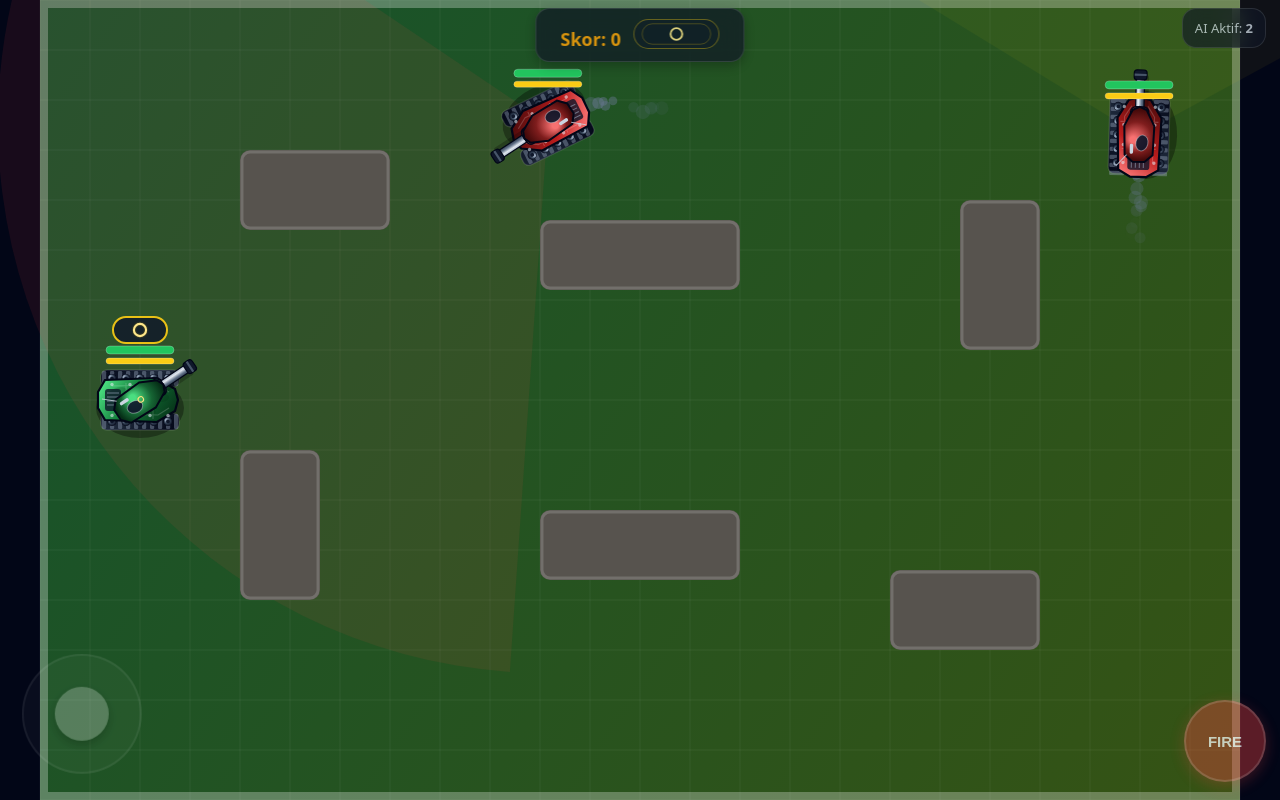
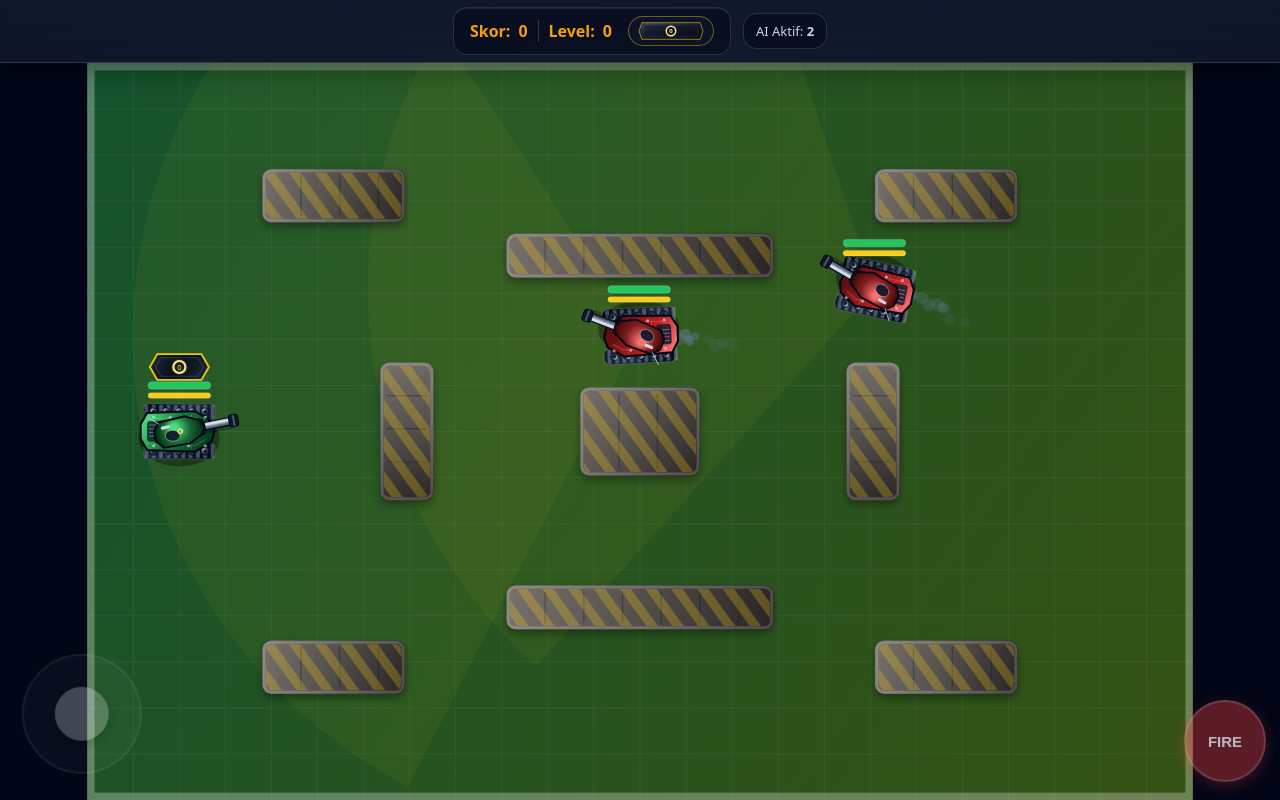
Before and after one commit to dosen-uinsi/TANK-MATH-ARMY, a plain HTML site: page index.html in a window 1280 px wide. Drawn offline with Linux system fonts and the light colour scheme.

Commit message:
Update layout and styles for game interface
Refactor CSS styles for layout and game elements.

```diff
--- a/index.html
+++ b/index.html
@@ -22,6 +22,7 @@
     }
     body {
       margin: 0;
+      width: 100vw;
       min-height: 100vh;
       min-height: 100dvh;
       background: radial-gradient(circle at top, #1f2937, #030712 72%);
@@ -33,32 +34,58 @@
       -webkit-user-select: none;
       -webkit-touch-callout: none;
       -webkit-tap-highlight-color: transparent;
+      display: flex;
+      flex-direction: column;
+    }
+    .game-area {
+      position: relative;
+      flex: 1 1 auto;
+      min-height: 0;
+      width: 100vw;
+      overflow: hidden;
+      background: #020617;
     }
     #game {
-      width: 100vw;
-      height: 100vh;
-      height: 100dvh;
+      width: 100%;
+      height: 100%;
       display: block;
       cursor: crosshair;
     }
+    .top-panel {
+      flex: 0 0 auto;
+      min-height: calc(54px + env(safe-area-inset-top, 0px));
+      padding: calc(7px + env(safe-area-inset-top, 0px)) max(12px, env(safe-area-inset-right, 0px)) 7px max(12px, env(safe-area-inset-left, 0px));
+      display: flex;
+      align-items: center;
+      justify-content: center;
+      gap: 12px;
+      background: linear-gradient(180deg, rgba(15,23,42,0.96), rgba(15,23,42,0.82));
+      border-bottom: 1px solid rgba(255,255,255,0.14);
+      box-shadow: 0 8px 22px rgba(0,0,0,0.32);
+      z-index: 30;
+    }
     .score-board {
-      position: fixed;
-      top: calc(8px + env(safe-area-inset-top, 0px));
-      left: 50%;
-      transform: translateX(-50%);
-      background: var(--panel);
-      padding: 10px 24px;
+      display: inline-flex;
+      align-items: center;
+      justify-content: center;
+      gap: 8px;
+      background: rgba(2, 6, 23, 0.52);
+      padding: 8px 16px;
       border-radius: 14px;
       border: 1px solid rgba(255,255,255,0.14);
       backdrop-filter: blur(10px);
       font-weight: 800;
-      font-size: 18px;
+      font-size: 16px;
       color: var(--accent);
-      z-index: 10;
-      box-shadow: 0 4px 12px rgba(0,0,0,0.3);
+      box-shadow: inset 0 1px 0 rgba(255,255,255,0.09);
       pointer-events: none;
-      opacity: 0.86;
       white-space: nowrap;
+    }
+    .score-separator {
+      width: 1px;
+      height: 22px;
+      background: rgba(255,255,255,0.18);
+      margin: 0 2px;
     }
     .rank-symbol {
       display: inline-flex;
@@ -81,10 +108,16 @@
     }
 
     .status {
-      position: fixed; top: calc(8px + env(safe-area-inset-top, 0px)); right: calc(14px + env(safe-area-inset-right, 0px)); padding: 10px 12px;
-      border: 1px solid rgba(255,255,255,0.14); border-radius: 14px;
-      background: var(--panel); color: var(--muted); font-size: 13px;
-      backdrop-filter: blur(10px); user-select: none; pointer-events: none; opacity: 0.78;
+      padding: 8px 12px;
+      border: 1px solid rgba(255,255,255,0.14);
+      border-radius: 14px;
+      background: rgba(2, 6, 23, 0.48);
+      color: var(--muted);
+      font-size: 13px;
+      backdrop-filter: blur(10px);
+      user-select: none;
+      pointer-events: none;
+      white-space: nowrap;
     }
     .center-modal {
       position: fixed; inset: 0; display: none; place-items: center;
@@ -174,15 +207,20 @@
     }
 
     @media (max-width: 780px) {
+      .top-panel {
+        min-height: calc(42px + env(safe-area-inset-top, 0px));
+        padding-top: calc(5px + env(safe-area-inset-top, 0px));
+        padding-bottom: 5px;
+        gap: 6px;
+      }
       .status { display: none; }
       .score-board {
-        top: calc(6px + env(safe-area-inset-top, 0px));
-        font-size: 13px;
-        padding: 5px 10px;
+        font-size: 12px;
+        padding: 5px 9px;
         border-radius: 11px;
-        background: rgba(17, 24, 39, 0.56);
-        opacity: 0.72;
-      }
+        background: rgba(2, 6, 23, 0.50);
+      }
+      .score-separator { height: 18px; }
       .rank-symbol {
         width: 62px;
         height: 24px;
@@ -212,11 +250,18 @@
   </style>
 </head>
 <body>
-  <div class="score-board">Skor: <span id="scoreVal">0</span> <span class="rank-symbol" id="rankIcon">0</span></div>
-  <canvas id="game" aria-label="Tank Battles game canvas"></canvas>
-
-
-  <div class="status">AI Aktif: <b id="aiState">2</b></div>
+  <div class="top-panel" aria-label="Panel skor dan level di luar arena permainan">
+    <div class="score-board">
+      Skor: <span id="scoreVal">0</span>
+      <span class="score-separator"></span>
+      Level: <span id="levelVal">0</span>
+      <span class="rank-symbol" id="rankIcon">0</span>
+    </div>
+    <div class="status">AI Aktif: <b id="aiState">2</b></div>
+  </div>
+  <main class="game-area">
+    <canvas id="game" aria-label="Tank Battles game canvas"></canvas>
+  </main>
 
   <div class="center-modal" id="modal">
     <div class="modal-card">
@@ -242,6 +287,7 @@
       const ctx = canvas.getContext('2d');
       const aiStateEl = document.getElementById('aiState');
       const scoreVal = document.getElementById('scoreVal');
+      const levelVal = document.getElementById('levelVal');
       const rankIconEl = document.getElementById('rankIcon');
       const modal = document.getElementById('modal');
       const modalTitle = document.getElementById('modalTitle');
@@ -267,14 +313,22 @@
       let ammoBoxTimer = 5;
 
       const waypoints = [
-        { x: 100, y: 100 }, { x: 1100, y: 100 }, { x: 1100, y: 700 }, { x: 100, y: 700 },
-        { x: 120, y: 400 }, { x: 1080, y: 400 }, { x: 600, y: 400 }
+        { x: 100, y: 100 }, { x: 600, y: 95 }, { x: 1100, y: 100 },
+        { x: 1080, y: 400 }, { x: 1100, y: 700 }, { x: 600, y: 705 },
+        { x: 100, y: 700 }, { x: 120, y: 400 }, { x: 600, y: 400 }
       ];
 
+      // Rintangan disusun lebih simetris: ada cover, jalur tengah, dan jalur samping yang masih terbuka.
       const obstacles = [
-        { x: 200, y: 150, w: 150, h: 80 }, { x: 850, y: 570, w: 150, h: 80 },
-        { x: 200, y: 450, w: 80, h: 150 }, { x: 920, y: 200, w: 80, h: 150 },
-        { x: 500, y: 220, w: 200, h: 70 }, { x: 500, y: 510, w: 200, h: 70 }
+        { x: 190, y: 115, w: 155, h: 58, style: 'bunker' },
+        { x: 855, y: 115, w: 155, h: 58, style: 'bunker' },
+        { x: 190, y: 627, w: 155, h: 58, style: 'bunker' },
+        { x: 855, y: 627, w: 155, h: 58, style: 'bunker' },
+        { x: 455, y: 185, w: 290, h: 48, style: 'wall' },
+        { x: 455, y: 567, w: 290, h: 48, style: 'wall' },
+        { x: 318, y: 325, w: 58, h: 150, style: 'tower' },
+        { x: 824, y: 325, w: 58, h: 150, style: 'tower' },
+        { x: 535, y: 352, w: 130, h: 96, style: 'center' }
       ];
 
       let dpr = 1, scale = 1, offsetX = 0, offsetY = 0;
@@ -339,50 +393,51 @@
       function rankToSvg(rank) {
         const gold = rank.color || '#facc15';
         const red = rank.color || '#ef4444';
-        const stroke = rank.type.includes('red') ? red : gold;
-        const glow = rank.type.includes('red') ? '#fecaca' : '#fef3c7';
-        const parts = [`<svg viewBox="0 0 96 30" aria-label="${rank.name}" role="img" xmlns="http://www.w3.org/2000/svg">`];
-        parts.push(`<rect x="1" y="1" width="94" height="28" rx="14" fill="rgba(15,23,42,0.35)" stroke="rgba(250,204,21,0.38)"/>`);
+        const color = rank.type.includes('red') ? red : gold;
+        const stroke = rank.type.includes('red') ? '#fecaca' : '#fff7cc';
+        const parts = [`<svg viewBox="0 0 118 38" aria-label="${rank.name}" role="img" xmlns="http://www.w3.org/2000/svg">`];
+        parts.push(`<defs><linearGradient id="rankBg" x1="0" y1="0" x2="1" y2="1"><stop offset="0" stop-color="#334155"/><stop offset="0.48" stop-color="#111827"/><stop offset="1" stop-color="#020617"/></linearGradient></defs>`);
+        parts.push(`<path d="M10 5 H108 L113 19 L108 33 H10 L5 19 Z" fill="url(#rankBg)" stroke="rgba(250,204,21,0.72)" stroke-width="1.4"/>`);
+        parts.push(`<path d="M15 9 H103 L106 19 L103 29 H15 L12 19 Z" fill="rgba(15,23,42,0.45)" stroke="rgba(255,255,255,0.12)" stroke-width="1"/>`);
         if (rank.type === 'none') {
-          parts.push(`<circle cx="48" cy="15" r="8" fill="none" stroke="#fde68a" stroke-width="2.5"/>`);
+          parts.push(`<circle cx="59" cy="19" r="8" fill="none" stroke="#fde68a" stroke-width="2.5"/>`);
+          parts.push(`<text x="59" y="22.2" text-anchor="middle" font-size="10" font-weight="900" fill="#fde68a" font-family="system-ui, sans-serif">0</text>`);
         } else if (rank.type === 'bar-red') {
-          const h = 3.8, gap = 3.6, total = rank.count * h + (rank.count - 1) * gap;
+          const h = 4, gap = 4, total = rank.count * h + (rank.count - 1) * gap;
           for (let i = 0; i < rank.count; i++) {
-            const y = 15 - total / 2 + i * (h + gap);
-            parts.push(`<rect x="31" y="${y.toFixed(1)}" width="34" height="${h}" rx="1.6" fill="${red}" stroke="${glow}" stroke-width="0.6"/>`);
+            const y = 19 - total / 2 + i * (h + gap);
+            parts.push(`<rect x="38" y="${y.toFixed(1)}" width="42" height="${h}" rx="1.5" fill="${red}" stroke="${stroke}" stroke-width="0.7"/>`);
           }
         } else if (rank.type === 'chevron-red' || rank.type === 'chevron-gold') {
-          const gap = 4.7;
-          const startY = 20 - (rank.count - 1) * gap / 2;
+          const gap = 4.8;
+          const startY = 25 - (rank.count - 1) * gap / 2;
           for (let i = 0; i < rank.count; i++) {
             const y = startY - i * gap;
-            parts.push(`<path d="M31 ${y.toFixed(1)} L48 ${(y - 8).toFixed(1)} L65 ${y.toFixed(1)}" fill="none" stroke="${stroke}" stroke-width="3.4" stroke-linecap="round" stroke-linejoin="round"/>`);
+            parts.push(`<path d="M37 ${y.toFixed(1)} L59 ${(y - 9).toFixed(1)} L81 ${y.toFixed(1)}" fill="none" stroke="${color}" stroke-width="4" stroke-linecap="round" stroke-linejoin="round"/>`);
+            parts.push(`<path d="M37 ${y.toFixed(1)} L59 ${(y - 9).toFixed(1)} L81 ${y.toFixed(1)}" fill="none" stroke="rgba(255,255,255,0.45)" stroke-width="0.9" stroke-linecap="round" stroke-linejoin="round"/>`);
           }
         } else if (rank.type === 'wavy-gold') {
-          const gap = 7;
-          const startY = 17.5 - (rank.count - 1) * gap / 2;
+          const gap = 8;
+          const startY = 19 - (rank.count - 1) * gap / 2;
           for (let i = 0; i < rank.count; i++) {
             const y = startY + i * gap;
-            parts.push(`<path d="M29 ${y.toFixed(1)} C34 ${(y - 7).toFixed(1)} 39 ${(y + 7).toFixed(1)} 44 ${y.toFixed(1)} C49 ${(y - 7).toFixed(1)} 54 ${(y + 7).toFixed(1)} 59 ${y.toFixed(1)} C62 ${(y - 4).toFixed(1)} 65 ${(y + 2).toFixed(1)} 68 ${y.toFixed(1)}" fill="none" stroke="${gold}" stroke-width="3.2" stroke-linecap="round"/>`);
+            parts.push(`<path d="M34 ${y.toFixed(1)} C40 ${(y - 8).toFixed(1)} 46 ${(y + 8).toFixed(1)} 52 ${y.toFixed(1)} C58 ${(y - 8).toFixed(1)} 64 ${(y + 8).toFixed(1)} 70 ${y.toFixed(1)} C74 ${(y - 5).toFixed(1)} 79 ${(y + 3).toFixed(1)} 84 ${y.toFixed(1)}" fill="none" stroke="${gold}" stroke-width="3.7" stroke-linecap="round"/>`);
           }
         } else if (rank.type === 'bar-gold') {
-          const w = 8, gap = 6, total = rank.count * w + (rank.count - 1) * gap;
+          const w = 10, gap = 7, total = rank.count * w + (rank.count - 1) * gap;
           for (let i = 0; i < rank.count; i++) {
-            const x = 48 - total / 2 + i * (w + gap);
-            parts.push(`<rect x="${x.toFixed(1)}" y="8" width="${w}" height="14" rx="1.5" fill="${gold}" stroke="#fff7cc" stroke-width="0.7"/>`);
+            const x = 59 - total / 2 + i * (w + gap);
+            parts.push(`<rect x="${x.toFixed(1)}" y="9" width="${w}" height="20" rx="2" fill="${gold}" stroke="#fff7cc" stroke-width="0.8"/>`);
+            parts.push(`<path d="M${(x + 2).toFixed(1)} 10 V28" stroke="rgba(255,255,255,0.55)" stroke-width="1"/>`);
           }
         } else if (rank.type === 'melati') {
-          const gap = 21;
-          const startX = 48 - (rank.count - 1) * gap / 2;
-          for (let i = 0; i < rank.count; i++) {
-            parts.push(svgMelati(startX + i * gap, 15, 0.62, gold));
-          }
+          const gap = 24;
+          const startX = 59 - (rank.count - 1) * gap / 2;
+          for (let i = 0; i < rank.count; i++) parts.push(svgMelati(startX + i * gap, 19, 0.78, gold));
         } else if (rank.type === 'star') {
-          const gap = rank.count === 4 ? 17 : 21;
-          const startX = 48 - (rank.count - 1) * gap / 2;
-          for (let i = 0; i < rank.count; i++) {
-            parts.push(svgStar(startX + i * gap, 15, 7.8, gold));
-          }
+          const gap = rank.count === 4 ? 19 : 24;
+          const startX = 59 - (rank.count - 1) * gap / 2;
+          for (let i = 0; i < rank.count; i++) parts.push(svgStar(startX + i * gap, 19, 9, gold));
         }
         parts.push('</svg>');
         return parts.join('');
@@ -410,6 +465,9 @@
 
       function renderRankIconInScoreboard() {
         const rank = getCurrentRank();
+        const level = getRankIndex();
+        scoreVal.textContent = score;
+        levelVal.textContent = level;
         rankIconEl.innerHTML = rankToSvg(rank);
         rankIconEl.title = rank.name;
         rankIconEl.setAttribute('aria-label', rank.name);
@@ -623,8 +681,11 @@
 
       function resize() {
         dpr = Math.max(1, Math.min(2, window.devicePixelRatio || 1));
-        canvas.width = Math.floor(innerWidth * dpr); canvas.height = Math.floor(innerHeight * dpr);
-        canvas.style.width = innerWidth + 'px'; canvas.style.height = innerHeight + 'px';
+        const rect = canvas.getBoundingClientRect();
+        const cssW = Math.max(1, rect.width);
+        const cssH = Math.max(1, rect.height);
+        canvas.width = Math.floor(cssW * dpr);
+        canvas.height = Math.floor(cssH * dpr);
         const sx = canvas.width / WORLD.w, sy = canvas.height / WORLD.h;
         scale = Math.min(sx, sy);
         offsetX = (canvas.width - WORLD.w * scale) / 2; offsetY = (canvas.height - WORLD.h * scale) / 2;
@@ -1304,21 +1365,91 @@
         });
       }
       function drawObstacles() {
-        obstacles.forEach(r => {
-          ctx.fillStyle = '#57534e'; roundRect(r.x, r.y, r.w, r.h, 10, true, false);
-          ctx.strokeStyle = 'rgba(255,255,255,0.16)'; ctx.lineWidth = 3; roundRect(r.x + 2, r.y + 2, r.w - 4, r.h - 4, 8, false, true);
+        obstacles.forEach((r, index) => {
+          ctx.save();
+          const grad = ctx.createLinearGradient(r.x, r.y, r.x + r.w, r.y + r.h);
+          grad.addColorStop(0, '#78716c');
+          grad.addColorStop(0.45, '#57534e');
+          grad.addColorStop(1, '#292524');
+          ctx.fillStyle = grad;
+          ctx.shadowColor = 'rgba(0,0,0,0.38)';
+          ctx.shadowBlur = 9;
+          ctx.shadowOffsetY = 4;
+          roundRect(r.x, r.y, r.w, r.h, 10, true, false);
+          ctx.shadowBlur = 0;
+          ctx.shadowOffsetY = 0;
+
+          ctx.strokeStyle = 'rgba(255,255,255,0.18)';
+          ctx.lineWidth = 3;
+          roundRect(r.x + 2, r.y + 2, r.w - 4, r.h - 4, 8, false, true);
+
+          // Garis sambungan beton agar rintangan terlihat seperti blok arena.
+          ctx.strokeStyle = 'rgba(15,23,42,0.34)';
+          ctx.lineWidth = 1.5;
+          const step = r.w > r.h ? 42 : 36;
+          if (r.w >= r.h) {
+            for (let x = r.x + step; x < r.x + r.w - 8; x += step) {
+              ctx.beginPath(); ctx.moveTo(x, r.y + 7); ctx.lineTo(x, r.y + r.h - 7); ctx.stroke();
+            }
+          } else {
+            for (let y = r.y + step; y < r.y + r.h - 8; y += step) {
+              ctx.beginPath(); ctx.moveTo(r.x + 7, y); ctx.lineTo(r.x + r.w - 7, y); ctx.stroke();
+            }
+          }
+
+          // Pita kuning-hitam sebagai penanda cover.
+          ctx.save();
+          ctx.beginPath();
+          roundRect(r.x + 4, r.y + 4, r.w - 8, r.h - 8, 7, false, false);
+          ctx.clip();
+          ctx.globalAlpha = 0.26;
+          ctx.fillStyle = '#facc15';
+          for (let x = r.x - r.h; x < r.x + r.w + r.h; x += 28) {
+            ctx.save();
+            ctx.translate(x, r.y);
+            ctx.rotate(-Math.PI / 5);
+            ctx.fillRect(0, 0, 10, r.h * 2.6);
+            ctx.restore();
+          }
+          ctx.globalAlpha = 1;
+          ctx.restore();
+
+          ctx.restore();
         });
       }
 
       function drawRankBadge(x, y, rank) {
-        const badgeW = rank.type === 'star' && rank.count >= 4 ? 76 : rank.count >= 3 ? 66 : 54;
+        const badgeW = rank.type === 'star' && rank.count >= 4 ? 86 : rank.count >= 3 ? 76 : 64;
         ctx.save();
         ctx.translate(x, y);
-        ctx.fillStyle = 'rgba(15,23,42,0.80)';
-        ctx.strokeStyle = 'rgba(250,204,21,0.92)';
+        const bg = ctx.createLinearGradient(-badgeW / 2, -15, badgeW / 2, 15);
+        bg.addColorStop(0, 'rgba(30,41,59,0.92)');
+        bg.addColorStop(0.48, 'rgba(2,6,23,0.92)');
+        bg.addColorStop(1, 'rgba(30,41,59,0.92)');
+        ctx.fillStyle = bg;
+        ctx.strokeStyle = 'rgba(250,204,21,0.95)';
         ctx.lineWidth = 2;
-        roundRect(-badgeW / 2, -13, badgeW, 26, 13, true, true);
-        drawRankInsignia(rank, 0, 0, 0.76);
+        ctx.beginPath();
+        ctx.moveTo(-badgeW / 2 + 8, -14);
+        ctx.lineTo(badgeW / 2 - 8, -14);
+        ctx.lineTo(badgeW / 2, 0);
+        ctx.lineTo(badgeW / 2 - 8, 14);
+        ctx.lineTo(-badgeW / 2 + 8, 14);
+        ctx.lineTo(-badgeW / 2, 0);
+        ctx.closePath();
+        ctx.fill(); ctx.stroke();
+        ctx.strokeStyle = 'rgba(255,255,255,0.16)';
+        ctx.lineWidth = 1;
+        ctx.beginPath();
+        ctx.moveTo(-badgeW / 2 + 12, -10);
+        ctx.lineTo(badgeW / 2 - 12, -10);
+        ctx.lineTo(badgeW / 2 - 6, 0);
+        ctx.lineTo(badgeW / 2 - 12, 10);
+        ctx.lineTo(-badgeW / 2 + 12, 10);
+        ctx.lineTo(-badgeW / 2 + 6, 0);
+        ctx.closePath();
+        ctx.stroke();
+        drawRankInsignia(rank, 0, 0, 0.82);
         ctx.restore();
       }
 
@@ -1339,6 +1470,11 @@
           ctx.beginPath();
           ctx.arc(0, 0, 8 * s, 0, Math.PI * 2);
           ctx.stroke();
+          ctx.fillStyle = '#fde68a';
+          ctx.font = `${Math.max(7, 10 * s)}px system-ui`;
+          ctx.textAlign = 'center';
+          ctx.textBaseline = 'middle';
+          ctx.fillText('0', 0, 0.6 * s);
         } else if (rank.type === 'bar-red') {
           drawHorizontalRankBars(rank.count, red, s);
         } else if (rank.type === 'chevron-red' || rank.type === 'chevron-gold') {
@@ -1409,14 +1545,22 @@
       }
 
       function drawOfficerBars(count, color, s) {
-        const w = 8 * s, h = 17 * s, gap = 6 * s;
+        const w = 9.5 * s, h = 19 * s, gap = 7 * s;
         const total = count * w + (count - 1) * gap;
-        ctx.fillStyle = color;
-        ctx.strokeStyle = 'rgba(255,255,255,0.7)';
-        ctx.lineWidth = 0.8 * s;
         for (let i = 0; i < count; i++) {
           const x = -total / 2 + i * (w + gap);
-          roundRect(x, -h / 2, w, h, 1.4 * s, true, true);
+          const g = ctx.createLinearGradient(x, -h / 2, x + w, h / 2);
+          g.addColorStop(0, '#b45309');
+          g.addColorStop(0.28, color);
+          g.addColorStop(0.72, '#fff7cc');
+          g.addColorStop(1, '#b45309');
+          ctx.fillStyle = g;
+          ctx.strokeStyle = 'rgba(255,255,255,0.78)';
+          ctx.lineWidth = 0.85 * s;
+          roundRect(x, -h / 2, w, h, 1.8 * s, true, true);
+          ctx.strokeStyle = 'rgba(120,53,15,0.5)';
+          ctx.lineWidth = 0.7 * s;
+          ctx.beginPath(); ctx.moveTo(x + w * 0.22, -h / 2 + 2 * s); ctx.lineTo(x + w * 0.22, h / 2 - 2 * s); ctx.stroke();
         }
       }
 
```
